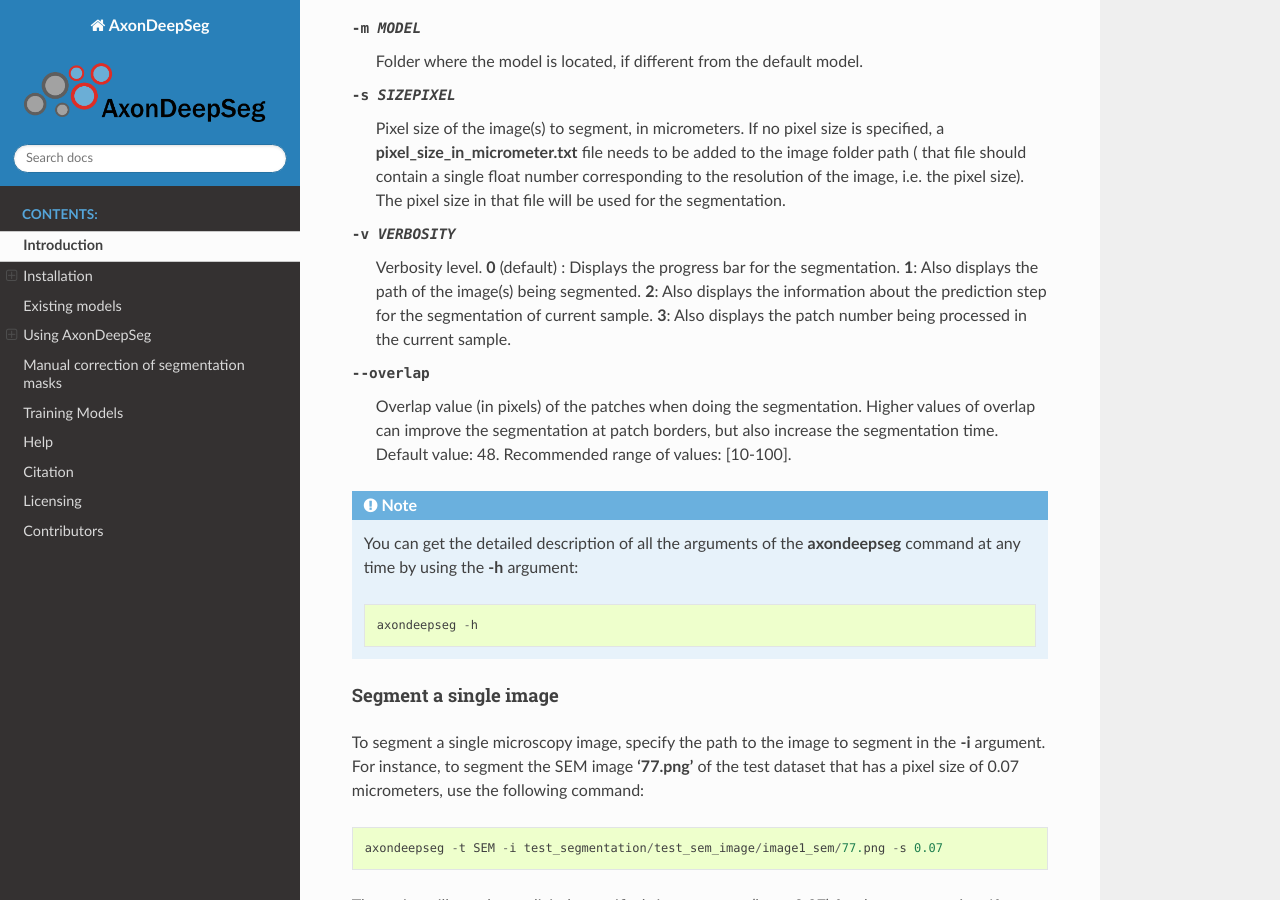
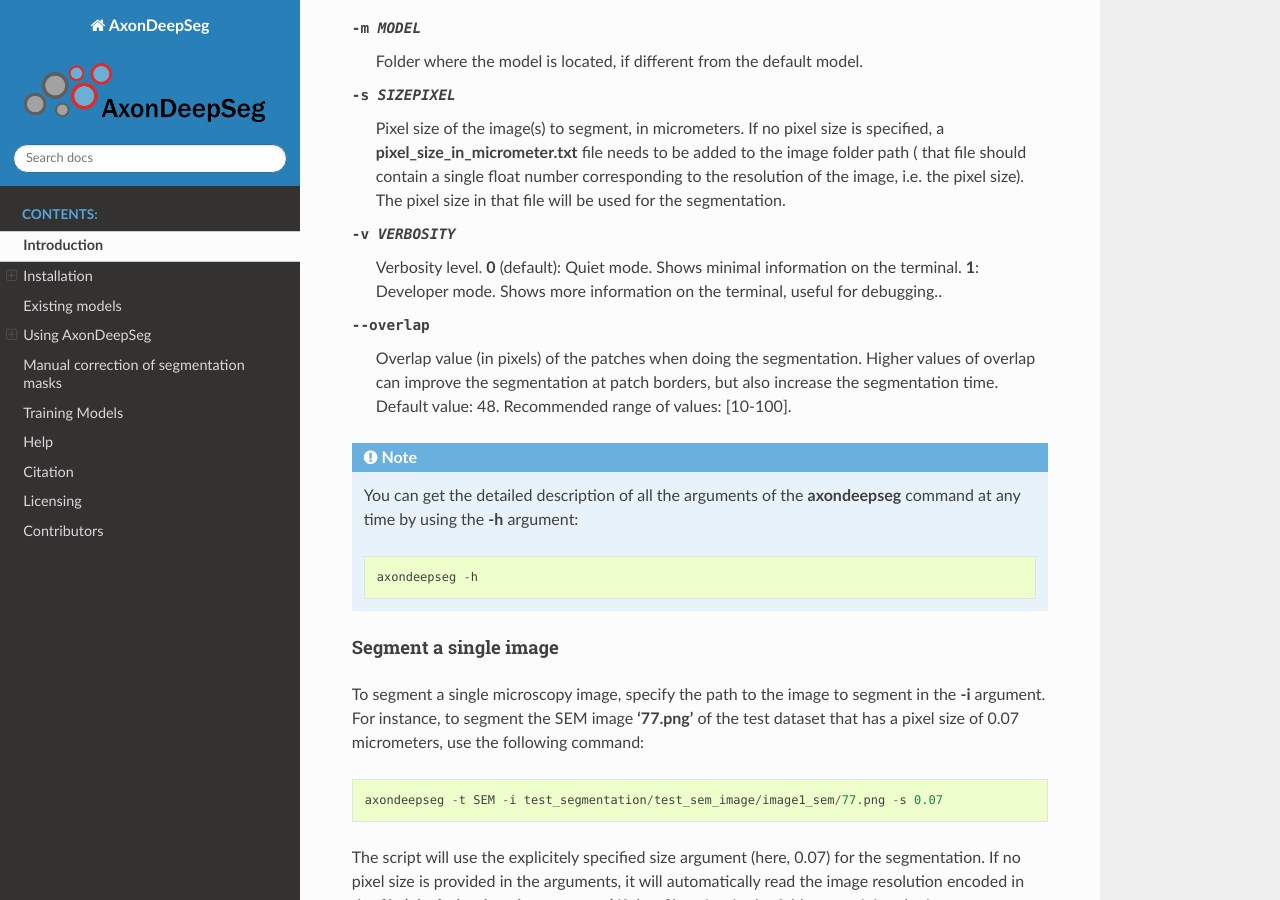
Before and after one commit to axondeepseg/axondeepseg, a Sphinx documentation site: the page built from docs/source/documentation.rst, in a window 1280 px wide and 900 px high, scrolled down 8062 px. Built offline with Sphinx 7.4.7 and the Read the Docs theme 2.0.0, drawn with Linux system fonts in a browser that asks for light colours.

Commit message:
Update verbosity level meaning in Documentation also

```diff
--- a/docs/source/documentation.rst
+++ b/docs/source/documentation.rst
@@ -234,10 +234,8 @@ The script to launch is called **axondeepseg**. It takes several arguments:
                     If no pixel size is specified, a **pixel_size_in_micrometer.txt** file needs to be added to the image folder path ( that file should contain a single float number corresponding to the resolution of the image, i.e. the pixel size). The pixel size in that file will be used for the segmentation.
 
 -v VERBOSITY        Verbosity level.
-                    **0** (default) : Displays the progress bar for the segmentation.
-                    **1**: Also displays the path of the image(s) being segmented.
-                    **2**: Also displays the information about the prediction step for the segmentation of current sample.
-                    **3**: Also displays the patch number being processed in the current sample.
+                    **0** (default): Quiet mode. Shows minimal information on the terminal.
+                    **1**: Developer mode. Shows more information on the terminal, useful for debugging..
 
 --overlap           Overlap value (in pixels) of the patches when doing the segmentation.
                     Higher values of overlap can improve the segmentation at patch borders, but also increase the segmentation time. Default value: 48. Recommended range of values: [10-100].
```
